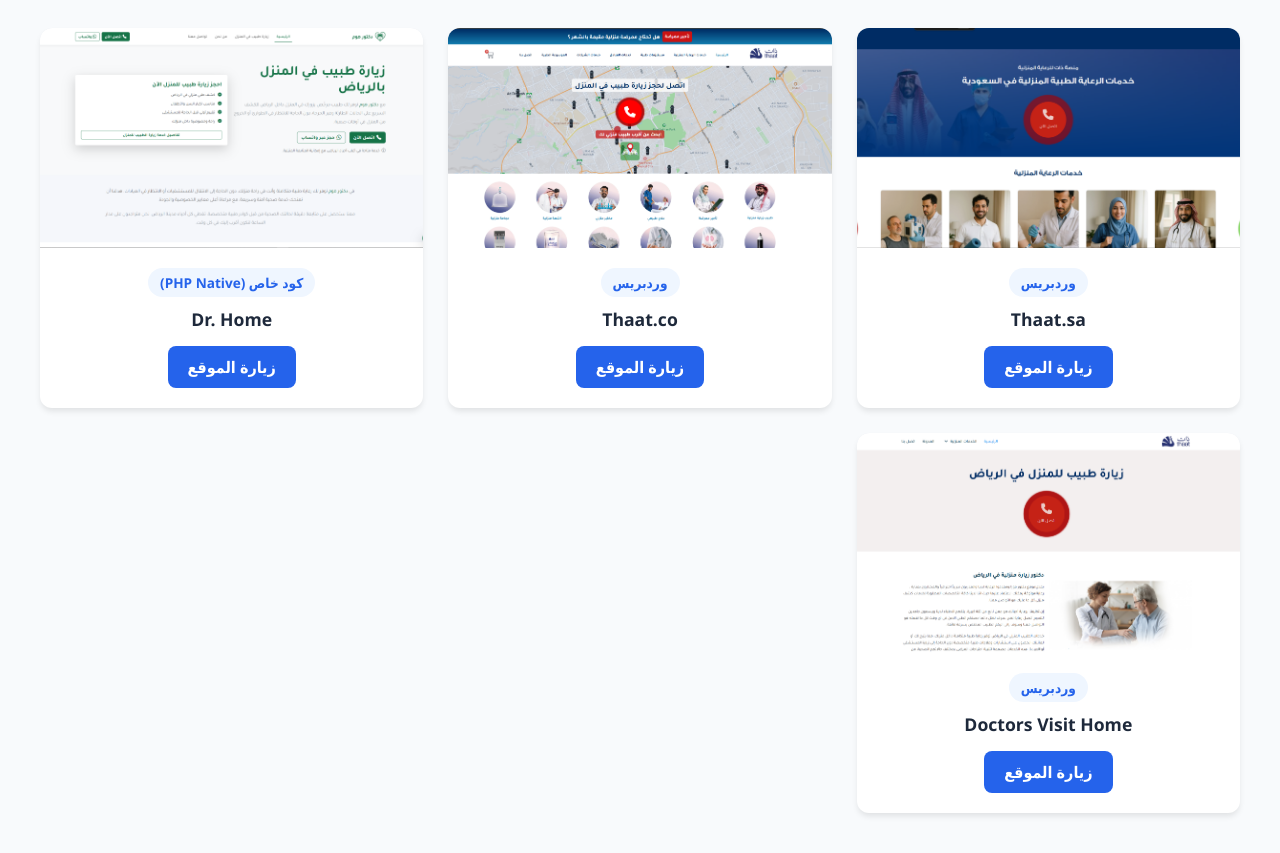
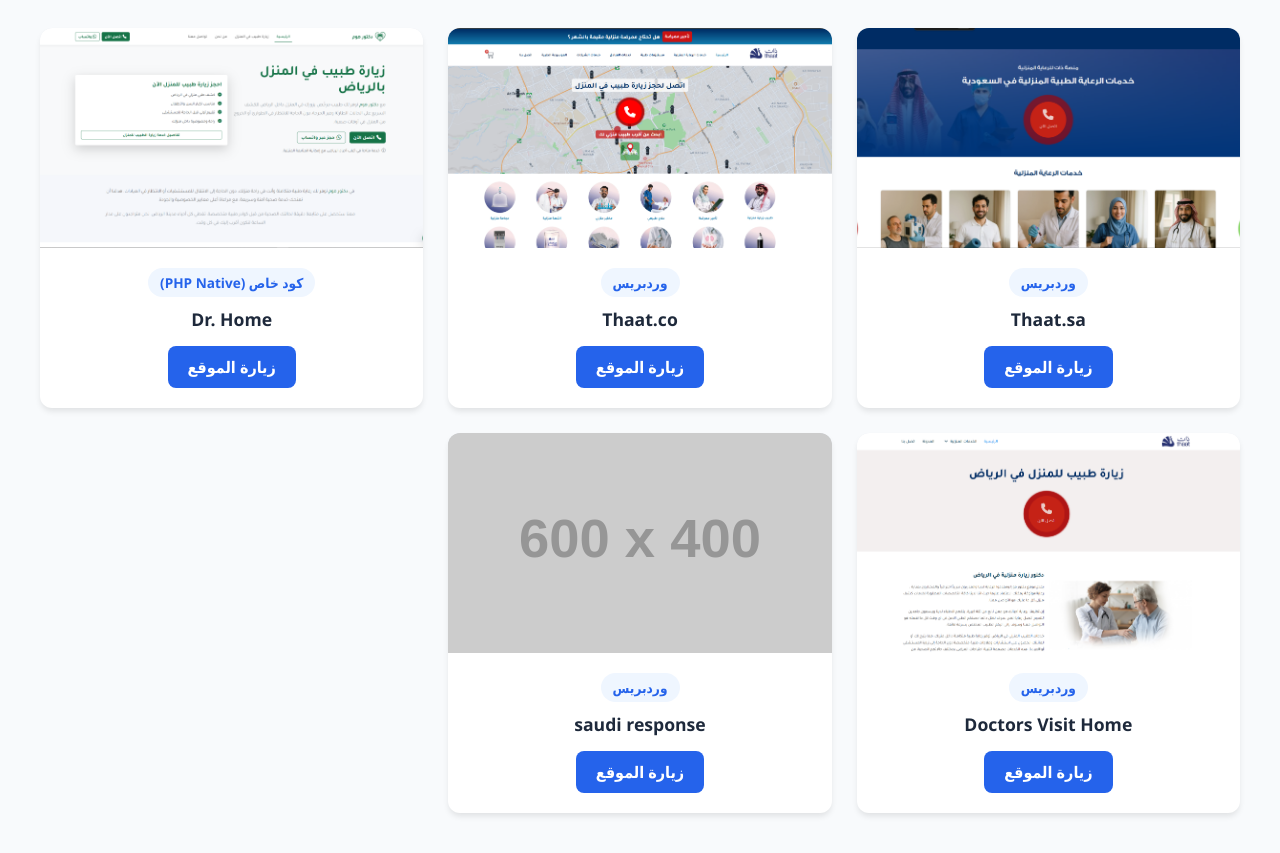
Before and after one commit to ahmeddevly/thaat, a plain HTML site: page index.html in a window 1280 px wide. Shown: the part 144-997 px from the top of the page. Drawn offline with Linux system fonts and the light colour scheme; placeholder pictures from the web are drawn by us.

Commit message:
Update index.html

```diff
--- a/index.html
+++ b/index.html
@@ -287,6 +287,12 @@
                 tech: "وردبريس ",
                 image: "images/4.png",
                 title: "Doctors Visit Home"
+            },
+            {
+                url: "https://saudi-response.com/",
+                tech: "وردبريس ",
+                image: "images/5.png",
+                title: "saudi response"
             }
         ];
         const container = document.getElementById('portfolio-container');
```
